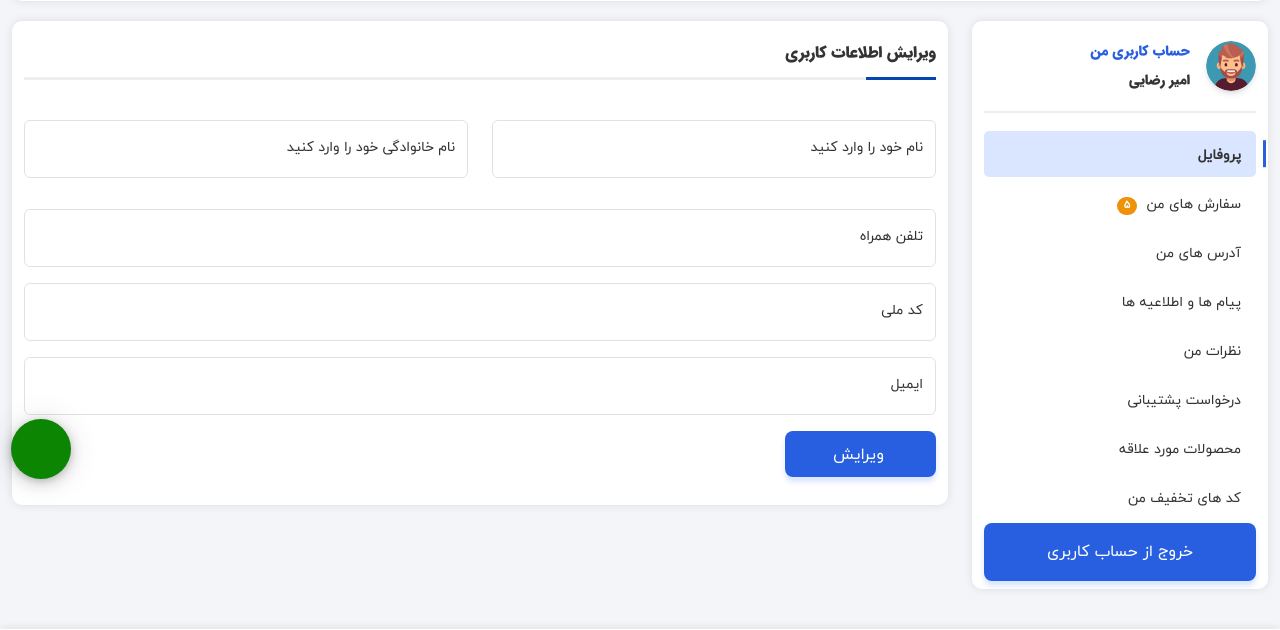
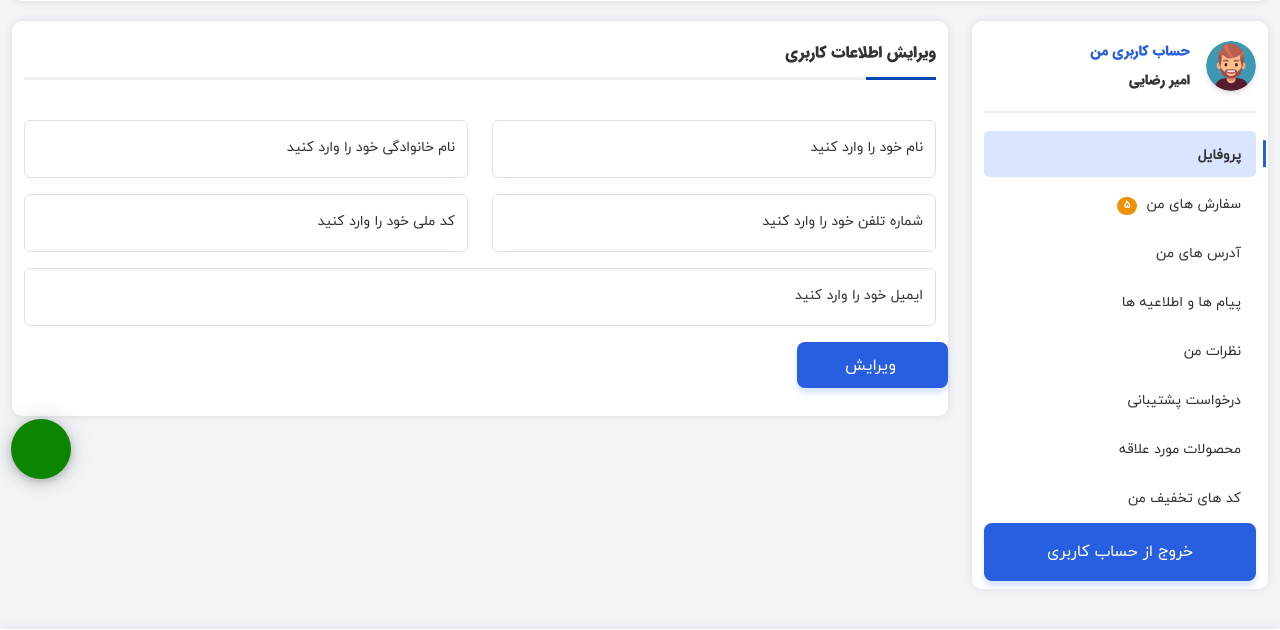
Before and after one commit to Rshmm/online_shop, a Django app: page /edit-user-panel/ in a window 1280 px wide. Shown: the part 239-869 px from the top of the page. Run offline with Django 5.2, Linux system fonts and the light colour scheme; the visitor is signed in with stand-in values (Sample User, id 1); some libraries are stand-ins or nearby versions.

Commit message:
درست کردن فرم ها

```diff
--- /dev/null
+++ b/user/forms.py
@@ -0,0 +1,9 @@
+from django import forms
+
+
+class ProfileForm(forms.Form):
+   first_name = forms.CharField(label=" نام خود را وارد کنید" , max_length=25)
+   last_name = forms.CharField(label=" نام خانوادگی خود را وارد کنید" , max_length=25)
+   phone_number = forms.CharField(label=" شماره تلفن خود را وارد کنید" , max_length=11)
+   email_address = forms.CharField(label="ایمیل خود را وارد کنید" , max_length=255)
+   national_code = forms.CharField(label= " کد ملی خود را وارد کنید" , max_length=14)
--- a/user/templates/edit_user_panel.html
+++ b/user/templates/edit_user_panel.html
@@ -734,51 +734,55 @@
                     <div class="col-lg-9">
                         <div class="content-box">
                             <div class="container-fluid">
-                                <form action="">
                                 <div class="form-group title-panel">
                                     <h6 class="font-16">
                                         ویرایش اطلاعات کاربری
                                     </h6>
                                 </div>
-                                    <div class="form-group">
+                                <form action="/profile/" method='post'>
+
                                 <div class="row">
                                     <div class="col-md-6">
                                         <div class="form-floating mb-3">
-                                                    <input type="text" class="form-control float-input"
-                                                        id="floatingInputFname" placeholder="نام خود را وارد کنید">
-                                                    <label for="floatingInputFname">نام خود را وارد کنید</label>
+                                            <input type="text" class="form-control float-input" placeholder="{{ form.first_name.help_text }}"
+                                                id="{{ form.first_name.name }}"  name="{{ form.first_name.name }}" >
+                                            <label >{{ form.first_name.label }}</label>
                                         </div>
                                     </div>
                                     <div class="col-md-6">
                                         <div class="form-floating mb-3">
-                                                    <input type="text" class="form-control float-input"
-                                                        id="floatingInputLname"
-                                                        placeholder="نام خانوادگی خود را وارد کنید">
-                                                    <label for="floatingInputLname">نام خانوادگی خود را وارد
-                                                        کنید</label>
+                                            <input type="text" class="form-control float-input" placeholder="{{ form.last_name.help_text }}
+                                                id="{{ form.last_name.name }}"  name="{{ form.last_name.name }}" >
+                                            <label >{{ form.last_name.label }}</label>
                                         </div>
+                                    </div>
+                                </div>
+                                <div class="row">
+                                    <div class="col-md-6">
+                                        <div class="form-floating mb-3">
+                                            <input type="text" class="form-control float-input" placeholder="{{ form.phone_number.help_text }}
+                                                id="{{ form.phone_number.name }}"  name="{{ form.phone_number.name }}" >
+                                            <label >{{ form.phone_number.label }}</label>
+                                        </div>
+                                    </div>
+                                    <div class="col-md-6">
+                                        <div class="form-floating mb-3">
+                                            <input type="text" class="form-control float-input" placeholder="{{ form.national_code.help_text }}
+                                                id="{{ form.national_code.name }}"  name="{{ form.national_code.name }}" >
+                                            <label >{{ form.national_code.label }}</label>
                                         </div>
                                     </div>
                                 </div>
                                 <div class="form-floating mb-3">
-                                        <input type="text" class="form-control float-input" id="floatingInputStreet"
-                                            placeholder="تلفن همراه">
-                                        <label for="floatingInputStreet">تلفن همراه</label>
+                                    <input type="text" class="form-control float-input" placeholder="{{ form.email_address.help_text }}
+                                        id="{{ form.email_address.name }}"  name="{{ form.email_address.name }}" >
+                                    <label >{{ form.email_address.label }}</label>
                                 </div>
-                                    <div class="form-floating mb-3">
-                                        <input type="text" class="form-control float-input" id="floatingInputMobile"
-                                            placeholder="کد ملی">
-                                        <label for="floatingInputMobile">کد ملی</label>
                             </div>
-                                    <div class="form-floating mb-3">
-                                        <input type="text" class="form-control float-input" id="floatingInputEmail"
-                                            placeholder="ایمیل">
-                                        <label for="floatingInputEmail">ایمیل</label>
-                                    </div>
+
                                     <div class="mb-2">
-                                        <button type="submit"
-                                            class="btn border-0 main-color-one-bg waves-effect waves-light py-2 px-5"><i class="bi bi-pencil-square text-white me-1"></i> ویرایش</button>
-                                    </div>
+                                        <button type="submit" class="btn border-0 main-color-one-bg waves-effect waves-light py-2 px-5"><i class="bi bi-pencil-square text-white me-1"></i>ویرایش</button>
+                                         {% csrf_token %}
                                 </form>
                             </div>
                         </div>
--- a/user/templates/profile.html
+++ b/user/templates/profile.html
@@ -760,7 +760,7 @@
                                         <tbody><tr>
                                             <td colspan="2" class="text-start p-3">
                                                 <h6>نام و نام خانوادگی</h6>
-                                                <p class="mt-2">******</p>
+                                                <p class="mt-2">{{ form.fisrt_name }}</p>
                                             </td>
                                             <td colspan="2" class="text-start p-3">
                                                 <h6>شماره تلفن</h6>
--- a/user/views.py
+++ b/user/views.py
@@ -1,5 +1,6 @@
 from django.shortcuts import render
 from django.contrib.auth.decorators import login_required
+from user.forms import ProfileForm
 
 
 @login_required
@@ -20,7 +21,10 @@ def Userpanel(request):
 
 @login_required
 def edit_user_panel(request):
-    return render(request,'edit_user_panel.html')
+    form = ProfileForm()
+    return render(request,'edit_user_panel.html', {
+        'form': form
+    })
 
 def Home(request):
     return render(request, 'home.html')
```
Lines whose indentation alone changed are shown as unchanged.
